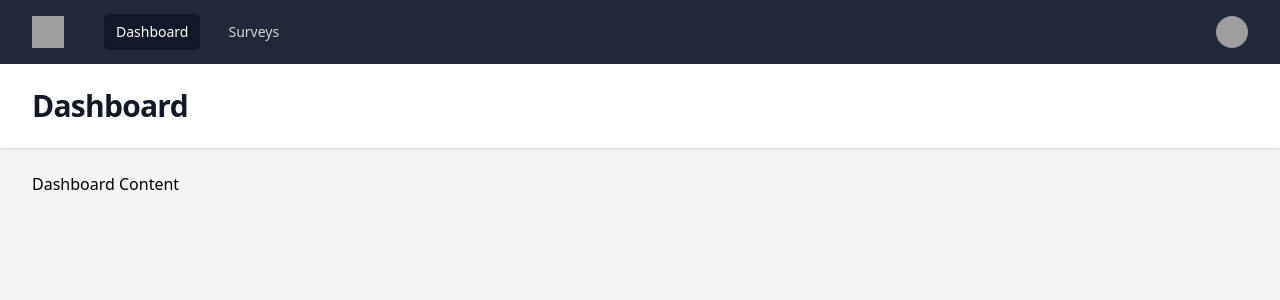
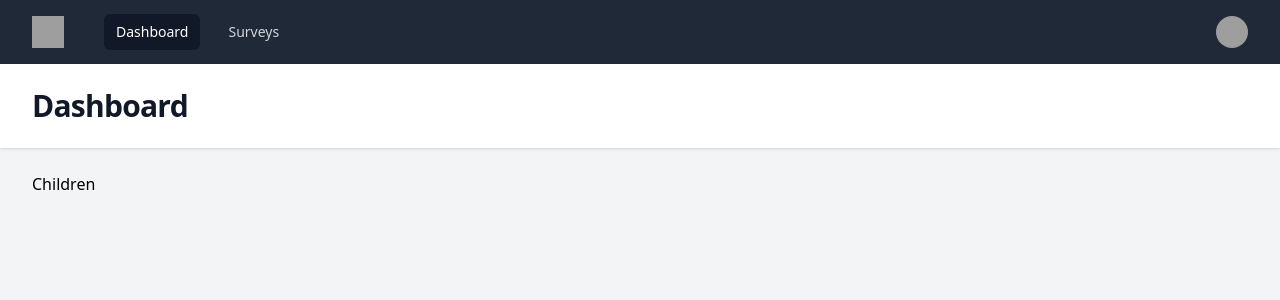
Before and after one commit to dzakyy04/Survey-App, a React (Vite) app in the folder survey-frontend/: page / in a window 1280 px wide. Shown: the top 300 px of the page. Built offline with nearby package versions, Linux system fonts and the light colour scheme; grey boxes are pictures that could not be loaded.

Commit message:
create page component

```diff
--- a/survey-frontend/src/components/PageComponent.jsx
+++ b/survey-frontend/src/components/PageComponent.jsx
@@ -1,7 +1,19 @@
-import React from 'react'
+import React from "react";
 
-export default function PageComponent() {
+export default function PageComponent({ title, buttons = "", children }) {
   return (
-    <div>PageComponent</div>
-  )
+    <>
+      <header className="bg-white shadow">
+        <div className="flex justtify-between items-center mx-auto max-w-7xl px-4 py-6 sm:px-6 lg:px-8">
+          <h1 className="text-3xl font-bold tracking-tight text-gray-900">
+            {title}
+          </h1>
+          {buttons}
+        </div>
+      </header>
+      <main>
+        <div className="mx-auto max-w-7xl py-6 sm:px-6 lg:px-8">{children}</div>
+      </main>
+    </>
+  );
 }
--- a/survey-frontend/src/views/Dashboard.jsx
+++ b/survey-frontend/src/views/Dashboard.jsx
@@ -1,18 +1,5 @@
+import PageComponent from "../components/PageComponent";
+
 export default function Dashboard() {
-    return (
-      <>
-        <header className="bg-white shadow">
-          <div className="mx-auto max-w-7xl px-4 py-6 sm:px-6 lg:px-8">
-            <h1 className="text-3xl font-bold tracking-tight text-gray-900">
-              Dashboard
-            </h1>
-          </div>
-        </header>
-        <main>
-          <div className="mx-auto max-w-7xl py-6 sm:px-6 lg:px-8">
-            Dashboard Content
-          </div>
-        </main>
-      </>
-    );
+  return <PageComponent title="Dashboard">Children</PageComponent>;
 }
--- a/survey-frontend/src/views/Surveys.jsx
+++ b/survey-frontend/src/views/Surveys.jsx
@@ -1,18 +1,5 @@
+import PageComponent from "../components/PageComponent";
+
 export default function Surveys() {
-    return (
-      <>
-        <header className="bg-white shadow">
-          <div className="mx-auto max-w-7xl px-4 py-6 sm:px-6 lg:px-8">
-            <h1 className="text-3xl font-bold tracking-tight text-gray-900">
-              Surveys
-            </h1>
-          </div>
-        </header>
-        <main>
-          <div className="mx-auto max-w-7xl py-6 sm:px-6 lg:px-8">
-            Surveys Content
-          </div>
-        </main>
-      </>
-    );
+  return <PageComponent title="Surveys">Children</PageComponent>;
 }
```
